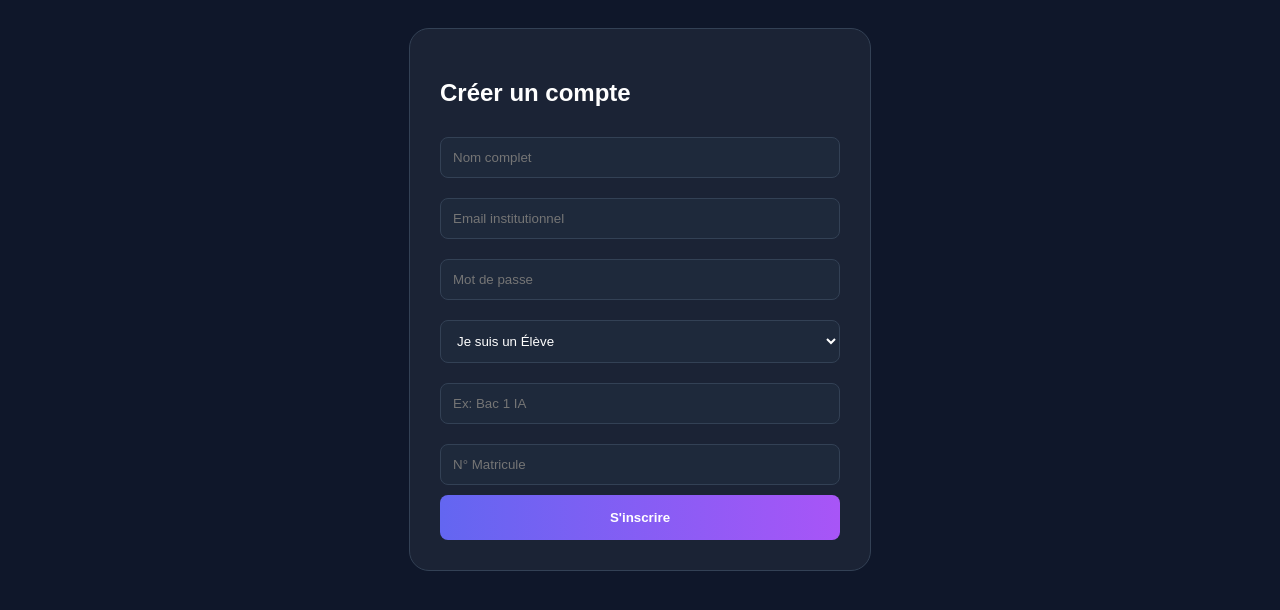
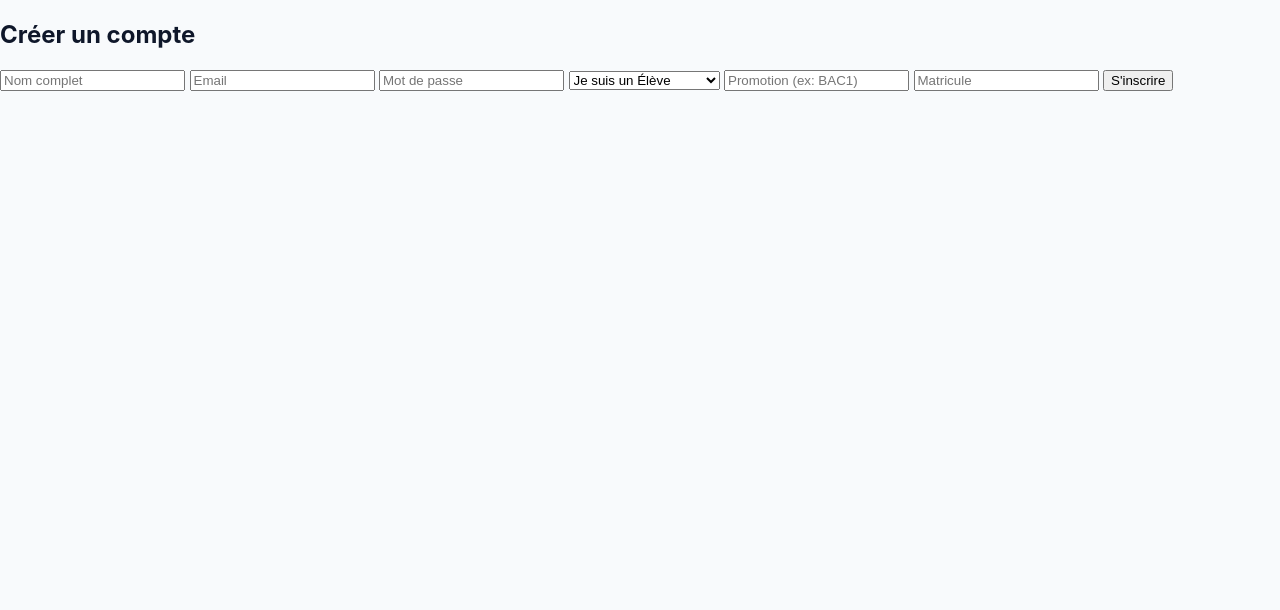
Before and after one commit to julienbanze/EduPlace., a Flask app: page /inscription in a window 1280 px wide. Shown: the top 610 px of the page. Run offline with Flask 3, Linux system fonts and the light colour scheme; some libraries are stand-ins or nearby versions.

Commit message:
Update inscription.html

```diff
--- a/templates/inscription.html
+++ b/templates/inscription.html
@@ -2,48 +2,27 @@
 <html lang="fr">
 <head>
     <meta charset="UTF-8">
-    <title>Inscription | EduPlace</title>
-    <style>
-        body { background: #0f172a; color: white; font-family: sans-serif; display: flex; justify-content: center; padding: 20px; }
-        .form-box { background: rgba(255,255,255,0.05); padding: 30px; border-radius: 20px; width: 100%; max-width: 400px; border: 1px solid #334155; }
-        input, select { width: 100%; padding: 12px; margin: 10px 0; border-radius: 8px; border: 1px solid #334155; background: #1e293b; color: white; box-sizing: border-box; }
-        button { width: 100%; padding: 15px; border-radius: 8px; border: none; background: linear-gradient(to right, #6366f1, #a855f7); color: white; font-weight: bold; cursor: pointer; }
-        .hidden { display: none; }
-    </style>
+    <title>Créer un compte - EduPlace</title>
+    <link rel="stylesheet" href="{{ url_for('static', filename='style.css') }}">
 </head>
 <body>
-    <div class="form-box">
+    <div class="container">
         <h2>Créer un compte</h2>
-        <form method="POST">
+        <form action="/inscription" method="POST">
             <input type="text" name="nom" placeholder="Nom complet" required>
-            <input type="email" name="email" placeholder="Email institutionnel" required>
+            <input type="email" name="email" placeholder="Email" required>
             <input type="password" name="password" placeholder="Mot de passe" required>
 
-            <select name="role" id="roleSelect" onchange="updateFields()">
+            <select name="role">
                 <option value="Eleve">Je suis un Élève</option>
-                <option value="Enseignant">Je suis un Enseignant</option>
+                <option value="Professeur">Je suis un Professeur</option>
             </select>
 
-            <div id="eleveFields">
-                <input type="text" name="classe" placeholder="Ex: Bac 1 IA">
-                <input type="text" name="matricule" placeholder="N° Matricule">
-            </div>
-
-            <div id="profFields" class="hidden">
-                <input type="text" name="matiere" placeholder="Matière enseignée">
-                <input type="text" name="classe_tenue" placeholder="Classe(s) en charge">
-            </div>
+            <input type="text" name="promotion" placeholder="Promotion (ex: BAC1)">
+            <input type="text" name="matricule" placeholder="Matricule">
 
             <button type="submit">S'inscrire</button>
         </form>
     </div>
-
-    <script>
-        function updateFields() {
-            let role = document.getElementById('roleSelect').value;
-            document.getElementById('eleveFields').classList.toggle('hidden', role !== 'Eleve');
-            document.getElementById('profFields').classList.toggle('hidden', role !== 'Enseignant');
-        }
-    </script>
 </body>
 </html>
```
